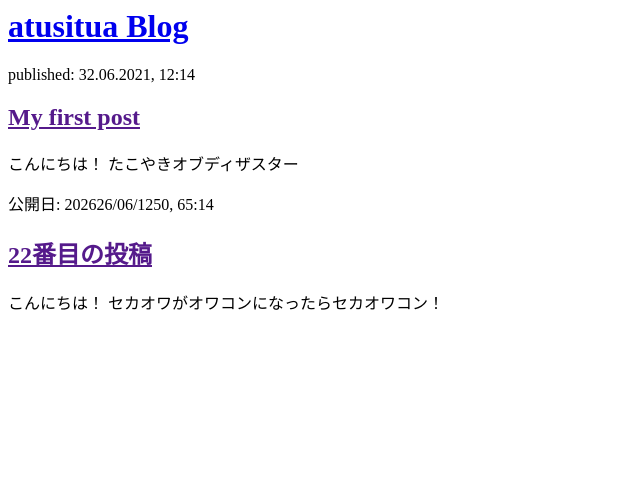
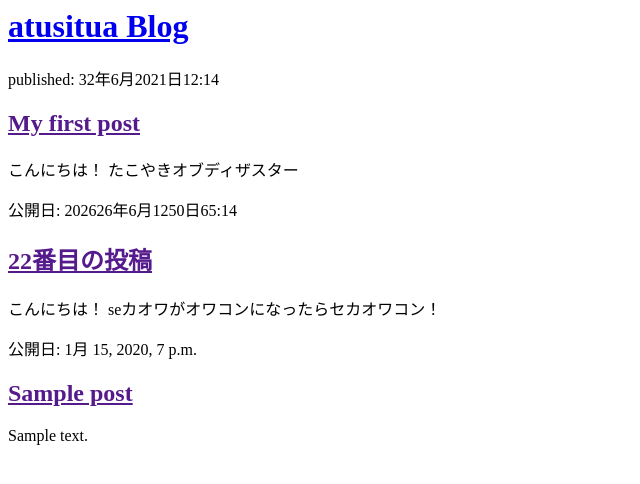
Before and after one commit to atusitua/my-first-blog, a Django app: page / in a window 1280 px wide. Shown: the top 484 px of the page, without its empty margins (0-640 px from the left). Run offline with Django 3.2, Linux system fonts and the light colour scheme; tables that the repository leaves empty hold one stand-in row (values such as "Sample post").

Commit message:
Modified templates to display posts from database.

```diff
--- a/blog/templates/blog/post_list.html
+++ b/blog/templates/blog/post_list.html
@@ -8,15 +8,23 @@
         </div>
 
         <div>
-            <p>published: 32.06.2021, 12:14</p>
+            <p>published: 32年6月2021日12:14</p>
             <h2><a href="">My first post</a></h2>
             <p> こんにちは！ たこやきオブディザスター </p>
         </div>
 
         <div>
-            <p>公開日: 202626/06/1250, 65:14</p>
+            <p>公開日: 202626年6月1250日65:14</p>
             <h2><a href="">22番目の投稿</a></h2>
-            <p> こんにちは！ セカオワがオワコンになったらセカオワコン！ </p>
+            <p> こんにちは！ seカオワがオワコンになったらセカオワコン！ </p>
         </div>
+
+        {% for post in posts %}
+            <div>
+                <p>公開日: {{ post.published_date }}</p>
+                <h2><a href="">{{ post.title }}</a></h2>
+                <p>{{ post.text|linebreaksbr }}</p>
+            </div>
+        {% endfor %}
     </body>
 </html>
--- a/blog/views.py
+++ b/blog/views.py
@@ -1,5 +1,7 @@
 from django.shortcuts import render
-
+from .models import Post
+from django.utils import timezone
 # Create your views here.
 def post_list(request):
-    return render(request, 'blog/post_list.html', {})
+    posts = Post.objects.filter(published_date__lte=timezone.now()).order_by('published_date')
+    return render(request, 'blog/post_list.html', {'posts': posts})
```
